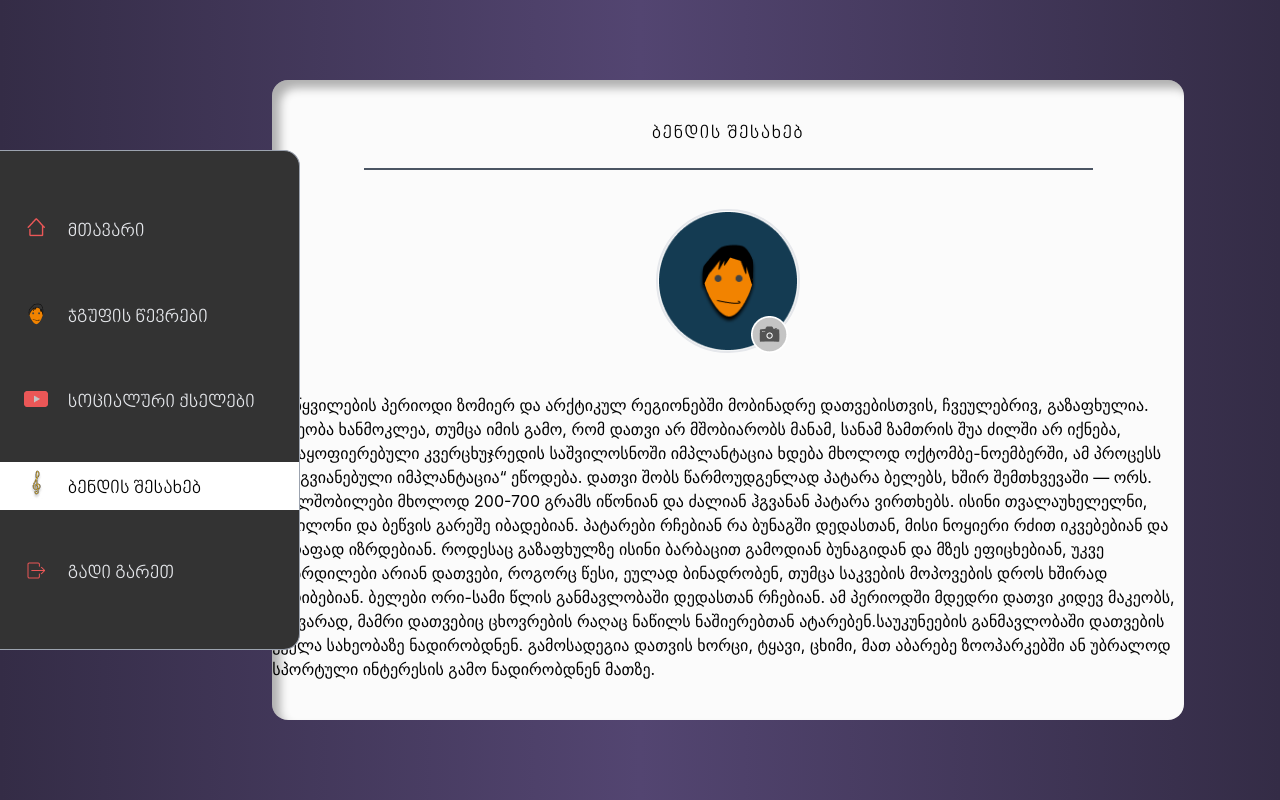
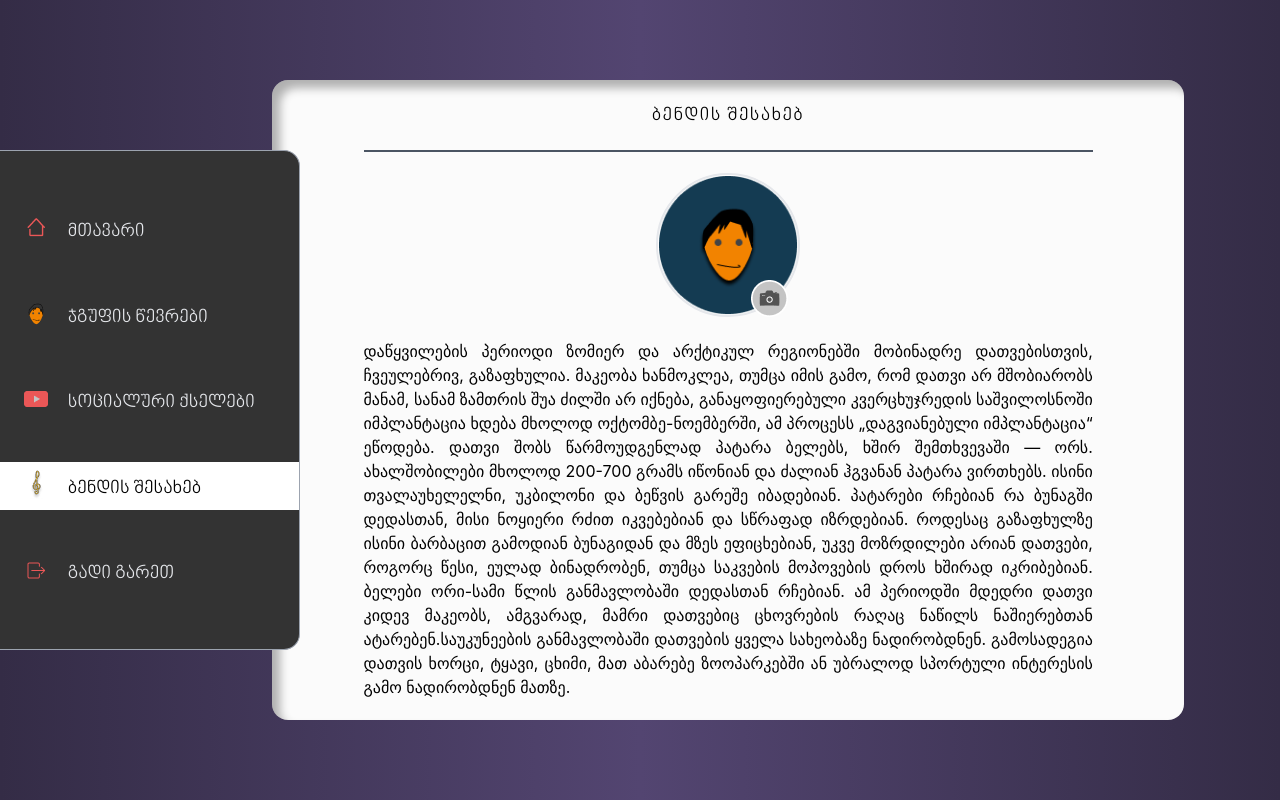
Before and after one commit to ibotchori/folk-soul, a React (Create React App) app: page /band-info in a window 1280 px wide. Built offline with nearby package versions, Linux system fonts and the light colour scheme.

Commit message:
style: center text on BandInfo page

```diff
--- a/src/pages/BandInfo/BandInfo.tsx
+++ b/src/pages/BandInfo/BandInfo.tsx
@@ -31,7 +31,7 @@ const BandInfo = (props: Props) => {
           </div>
 
           {/* Info */}
-          <p>
+          <p className='w-[80%] text-justify'>
             დაწყვილების პერიოდი ზომიერ და არქტიკულ რეგიონებში მობინადრე
             დათვებისთვის, ჩვეულებრივ, გაზაფხულია. მაკეობა ხანმოკლეა, თუმცა იმის
             გამო, რომ დათვი არ მშობიარობს მანამ, სანამ ზამთრის შუა ძილში არ
```
